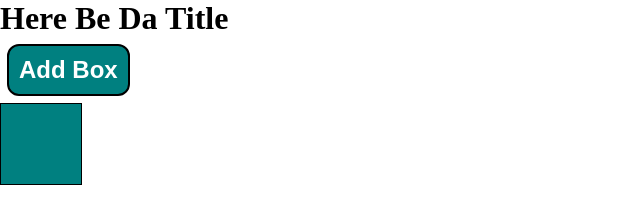
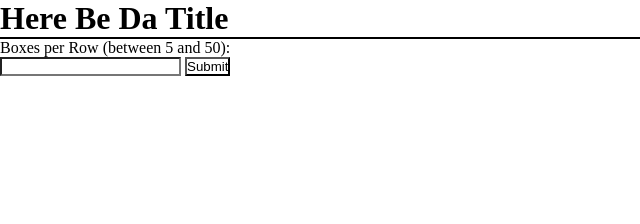
Before and after one commit to K-TarDesign/js_practice, a plain HTML site: page index.html in a window 1280 px wide. Shown: the whole page, without its empty margins (0-640 px from the left). Drawn offline with Linux system fonts and the light colour scheme.

Commit message:
Practice box creation

```diff
--- a/index.html
+++ b/index.html
@@ -14,6 +14,10 @@
     <div id="container">
     </div>
 
+    <label for="boxCount">Boxes per Row (between 5 and 50):</label><br>
+    <input type="number" id="boxCount" name="boxCount">
+    <input type="submit" value="Submit">
+
 
 
     <script src="main.js"></script>
--- a/main.js
+++ b/main.js
@@ -1,21 +1,16 @@
 const container = document.querySelector("#container");
 
-const box = document.createElement("div");
-    box.classList.add("box");
-    box.addEventListener("mouseover", () => box.classList.add("shift"));
+const boxes = document.createElement("div");
+    boxes.classList.add("box");
+    boxes.addEventListener("mouseover", () => boxes.classList.add("shift"));
 
-const addBox = document.createElement("button");
-    addBox.classList.add("btn");
-    addBox.textContent = "Add Box";
-    addBox.addEventListener("click", () => container.insertBefore(box, addBox));
 
-container.appendChild(addBox);
+function createBoxes(boxCount) {
 
-const container2 = document.createElement("div");
-    container.appendChild(container2);
 
-const megaBox = document.createElement("div");
-    megaBox.classList.add("box", "mega");
-    megaBox.addEventListener("click", () => megaBox.classList.add("shift"));
 
-container2.appendChild(megaBox);
+}
+
+function boxInputCheck(value) {
+
+}
--- a/style.css
+++ b/style.css
@@ -32,7 +32,15 @@
     background-color: aquamarine;
 }
 
-.box.mega {
-    height: 5rem;
-    width: 5rem;
+#container {
+    width: 90%;
+    border: 1px solid black;
+
+    /* Flexbox Properties */
+    display: flex;
 }
+
+#boxCount {
+    min: 5;
+    max: 50:
+}
```
